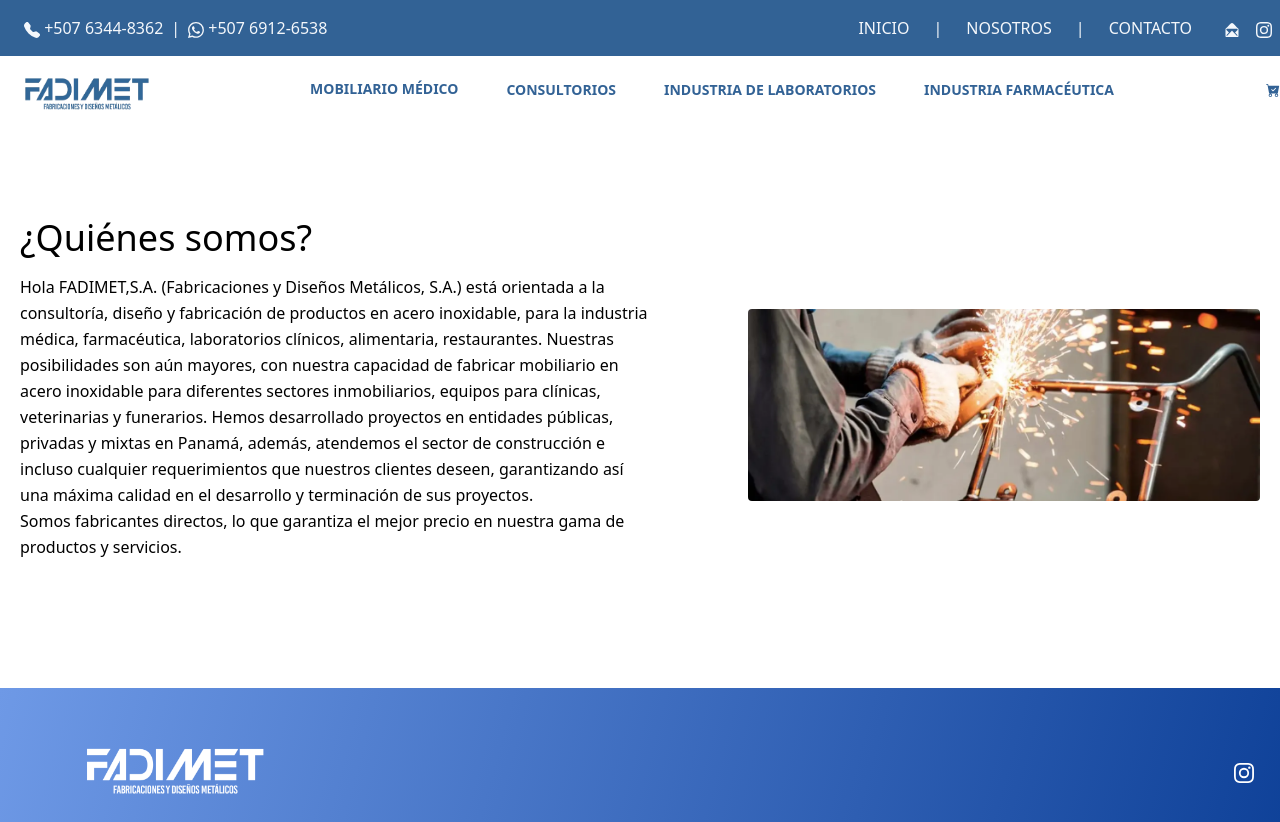
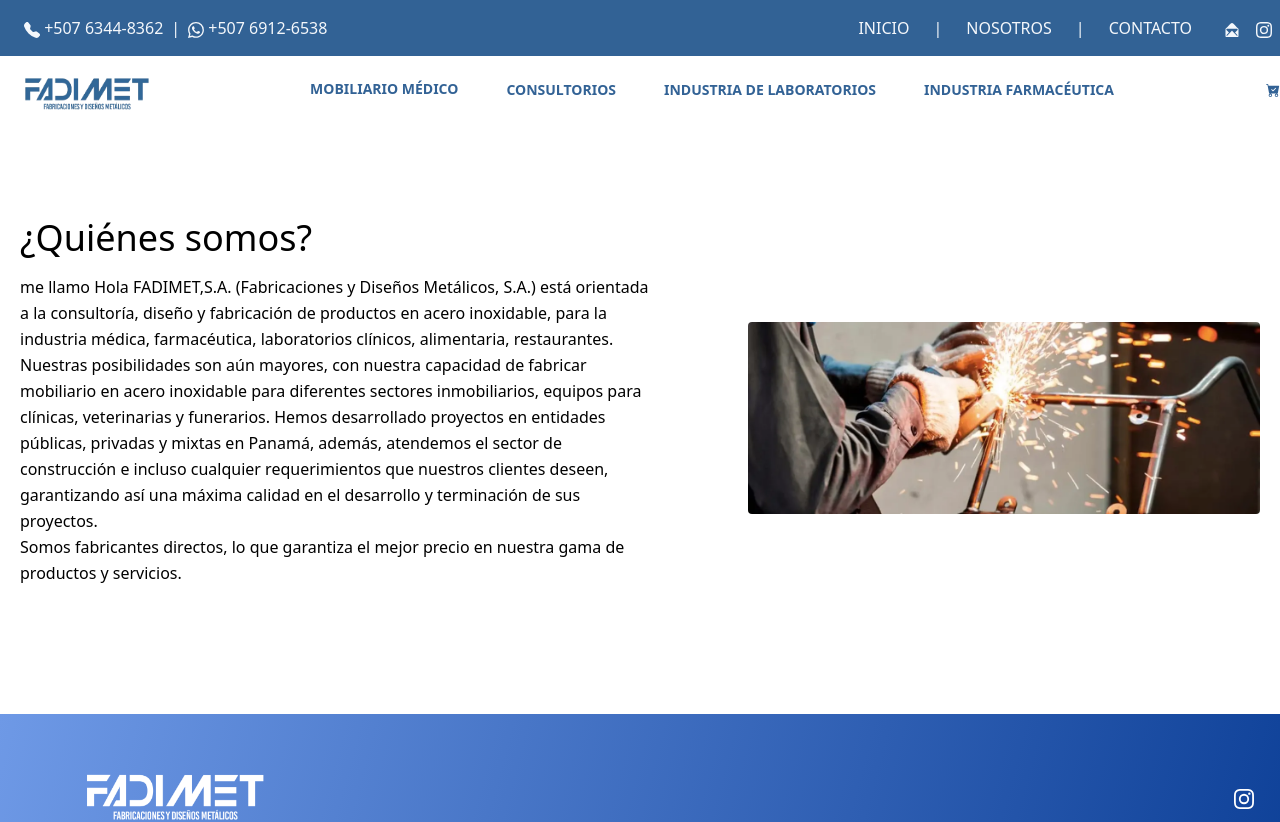
Before and after one commit to fadimetpa23/fadimetFront, a Next.js app: page /nosotros in a window 1280 px wide. Shown: the top 822 px of the page. Built offline with nearby package versions, Linux system fonts and the light colour scheme; no server answers.

Commit message:
Update nosotros.js

```diff
--- a/pages/nosotros.js
+++ b/pages/nosotros.js
@@ -9,7 +9,7 @@ function nosotros() {
                 <div className="lg:flex-grow md:w-1/2 lg:pr-24 md:pr-16 flex flex-col md:items-start md:text-left mb-16 md:mb-0 items-center text-center">
                 <h1 className="title-font sm:text-4xl text-3xl mb-4 font-medium text-gray-900">¿Quiénes somos?
                 </h1>
-                <p className="mb-8 leading-relaxed"> Hola FADIMET,S.A. (Fabricaciones y Diseños Metálicos, S.A.) está orientada a la consultoría, diseño y fabricación de productos en acero inoxidable, para la industria médica, farmacéutica, laboratorios clínicos, alimentaria, restaurantes. Nuestras posibilidades son aún mayores, con nuestra capacidad de fabricar mobiliario en acero inoxidable para diferentes sectores inmobiliarios, equipos para clínicas, veterinarias y funerarios. Hemos desarrollado proyectos en entidades públicas, privadas y mixtas en Panamá, además, atendemos el sector de construcción e incluso cualquier requerimientos que nuestros clientes deseen, garantizando así una máxima calidad en el desarrollo y terminación de sus proyectos.
+                <p className="mb-8 leading-relaxed"> me llamo  Hola FADIMET,S.A. (Fabricaciones y Diseños Metálicos, S.A.) está orientada a la consultoría, diseño y fabricación de productos en acero inoxidable, para la industria médica, farmacéutica, laboratorios clínicos, alimentaria, restaurantes. Nuestras posibilidades son aún mayores, con nuestra capacidad de fabricar mobiliario en acero inoxidable para diferentes sectores inmobiliarios, equipos para clínicas, veterinarias y funerarios. Hemos desarrollado proyectos en entidades públicas, privadas y mixtas en Panamá, además, atendemos el sector de construcción e incluso cualquier requerimientos que nuestros clientes deseen, garantizando así una máxima calidad en el desarrollo y terminación de sus proyectos.
                     <br />
                     Somos fabricantes directos, lo que garantiza el mejor precio en nuestra gama de productos y servicios.</p>
                 </div>
```
